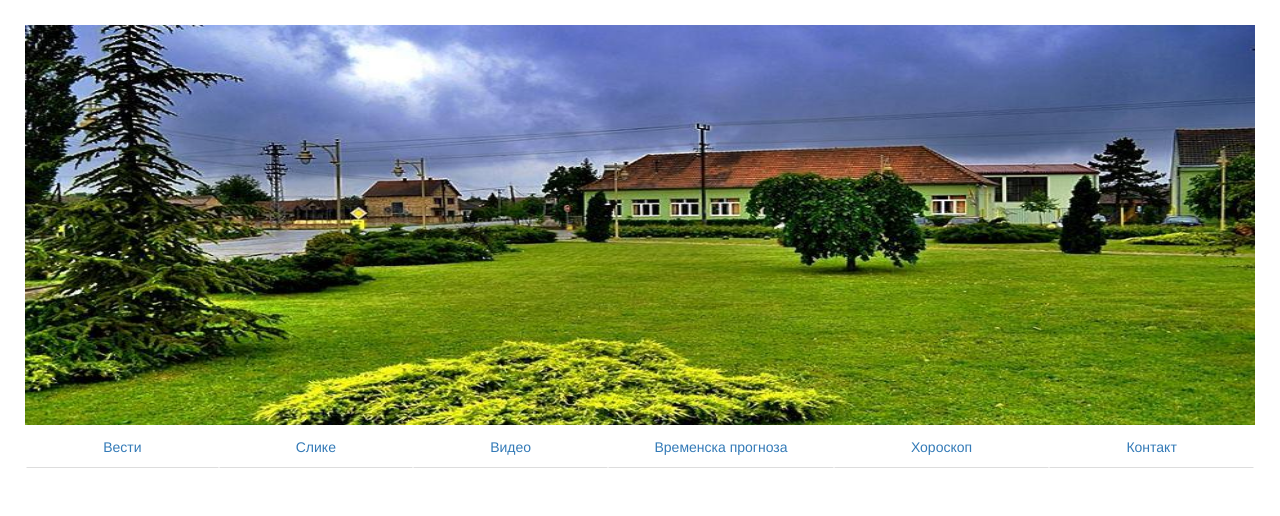
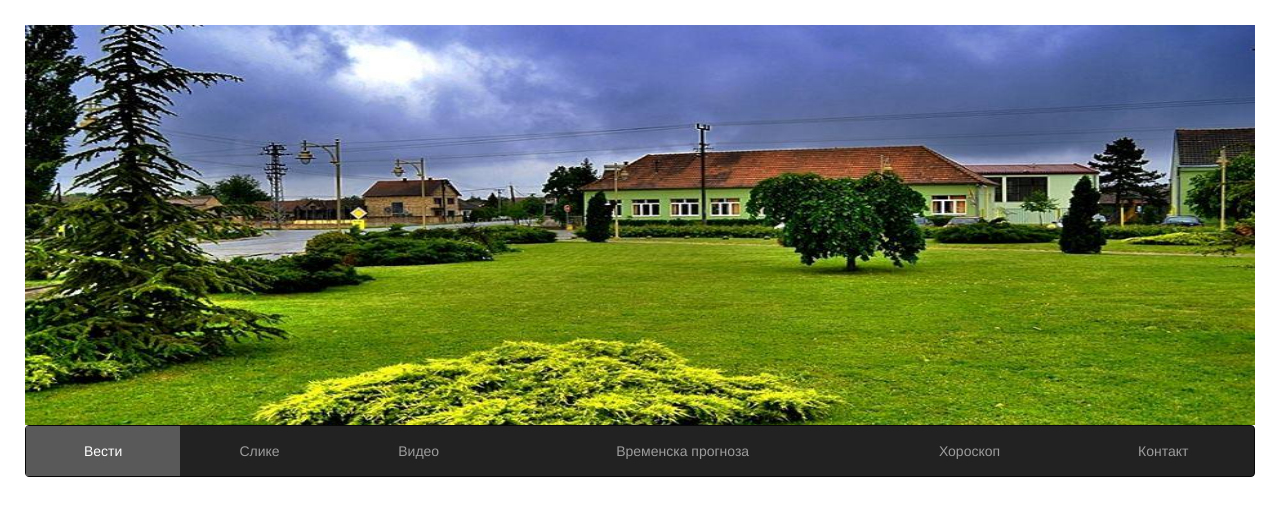
Before and after one commit to jova1111/price-iz-sokaka-front, an Angular app: page /news in a window 1280 px wide. Shown: the top 516 px of the page. Built offline with nearby package versions, Linux system fonts and the light colour scheme; no server answers; what ngx-pagination would draw is missing.

Commit message:
Changed navbar.

```diff
--- a/src/app/components/navbar/navbar.component.css
+++ b/src/app/components/navbar/navbar.component.css
@@ -0,0 +1,23 @@
+@media (min-width: 768px){
+    .navbar-nav {
+        margin: 0 auto;
+        display: table;
+        table-layout: auto;
+        float: none;
+        width: 100%;
+    }
+    .navbar-nav>li {
+        display: table-cell;
+        float: none;
+        text-align: center;
+    }
+}
+
+li a:hover {
+    background-color: #111;
+}
+
+.active {
+    background-color: #595959;
+    color: white !important;
+}
--- a/src/app/components/navbar/navbar.component.html
+++ b/src/app/components/navbar/navbar.component.html
@@ -1,10 +1,10 @@
-<nav class="navbar">
-  <ul class="nav nav-tabs nav-justified">
-    <li><a routerLink="/news">Вести</a></li>
-    <li><a href="#">Слике</a></li>
-    <li><a href="#">Видео</a></li>
-    <li><a href="#">Временска прогноза</a></li>
-    <li><a href="#">Хороскоп</a></li>
-    <li><a href="#">Контакт</a></li>
+<nav class="navbar navbar-inverse">
+  <ul class="nav navbar-nav">
+    <li><a [routerLinkActiveOptions]="{exact:true}" [routerLinkActive]="['active']" routerLink="/news">Вести</a></li>
+    <li><a [routerLinkActiveOptions]="{exact:true}" [routerLinkActive]="['active']" >Слике</a></li>
+    <li><a [routerLinkActiveOptions]="{exact:true}" [routerLinkActive]="['active']" href="#">Видео</a></li>
+    <li><a [routerLinkActiveOptions]="{exact:true}" [routerLinkActive]="['active']" href="#">Временска прогноза</a></li>
+    <li><a [routerLinkActiveOptions]="{exact:true}" [routerLinkActive]="['active']" href="#">Хороскоп</a></li>
+    <li><a [routerLinkActiveOptions]="{exact:true}" [routerLinkActive]="['active']" href="#">Контакт</a></li>
   </ul>
 </nav>
```
